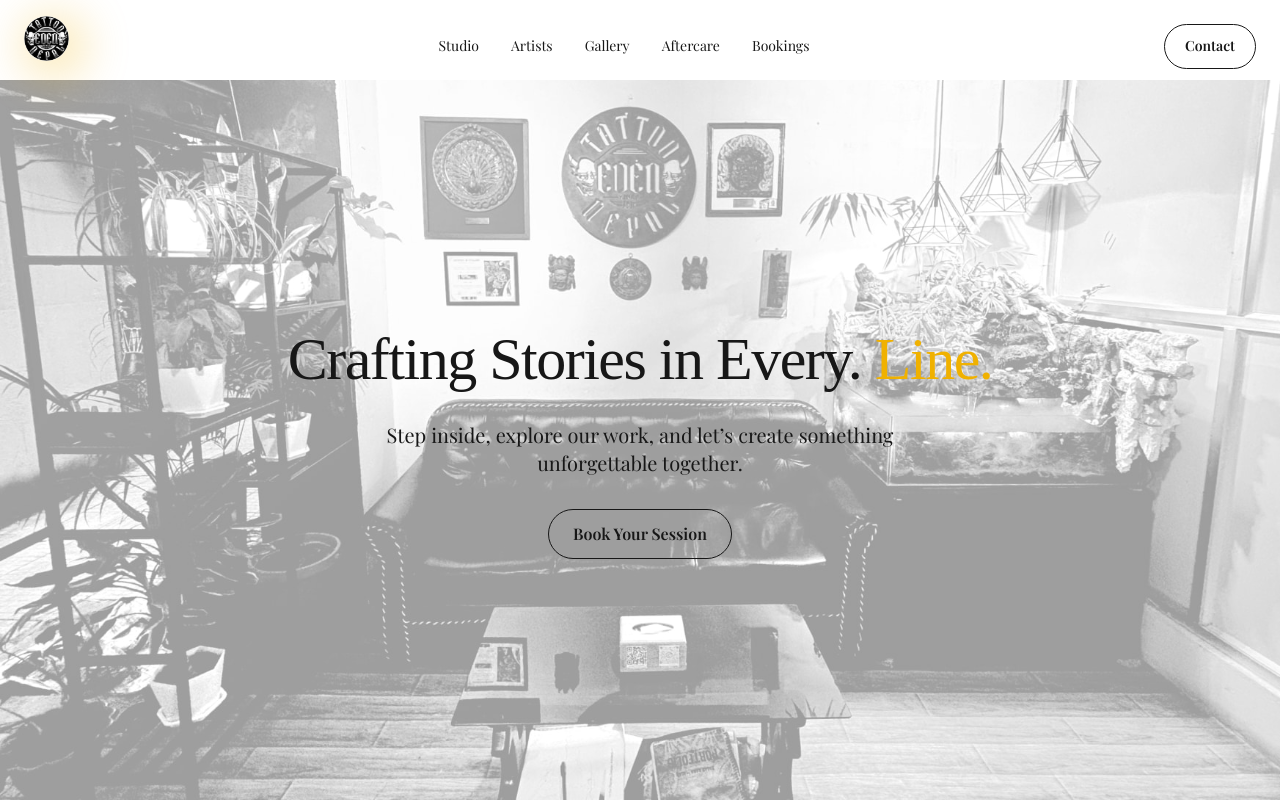
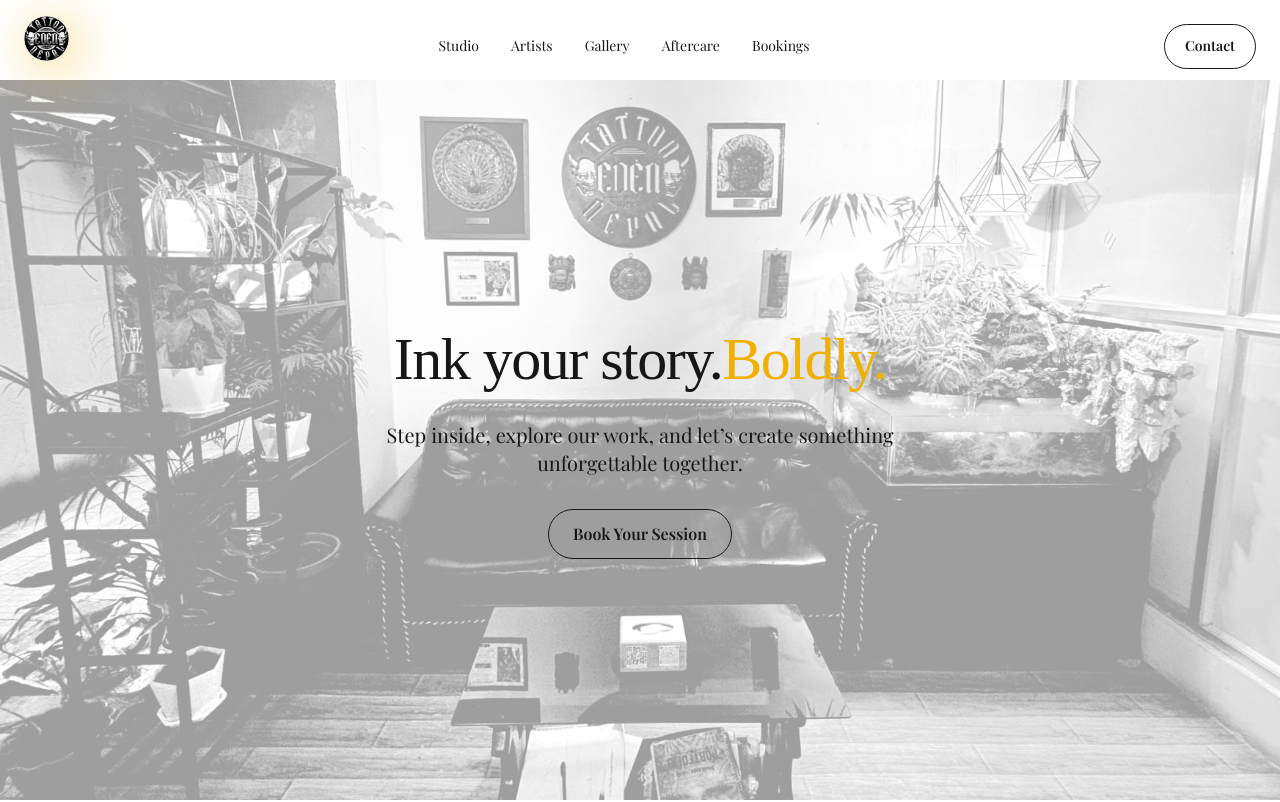
Before and after one commit to pdvladking/eden-tattoo-studio, a Next.js app: page / in a window 1280 px wide. Shown: the top 802 px of the page. Built offline with nearby package versions, Linux system fonts and the light colour scheme; a web font is replaced by a local one.

Commit message:
eden homepage

```diff
--- a/src/components/HeroSection.js
+++ b/src/components/HeroSection.js
@@ -21,8 +21,8 @@
         </div>
         <div className="relative z-10 text-center px-6 max-w-3xl">
           <h1 className="text-5xl md:text-6xl font-waterbrush tracking-tight leading-tight mb-6">
-            Crafting Stories in Every.
-            <span className="text-yellow-500"> Line.</span>
+            Ink your story.
+            <span className="text-yellow-500">Boldly.</span>
           </h1>
           <p className="text-lg md:text-xl text-bone/80 mb-8">
             Step inside, explore our work, and let’s create something <br />
```
